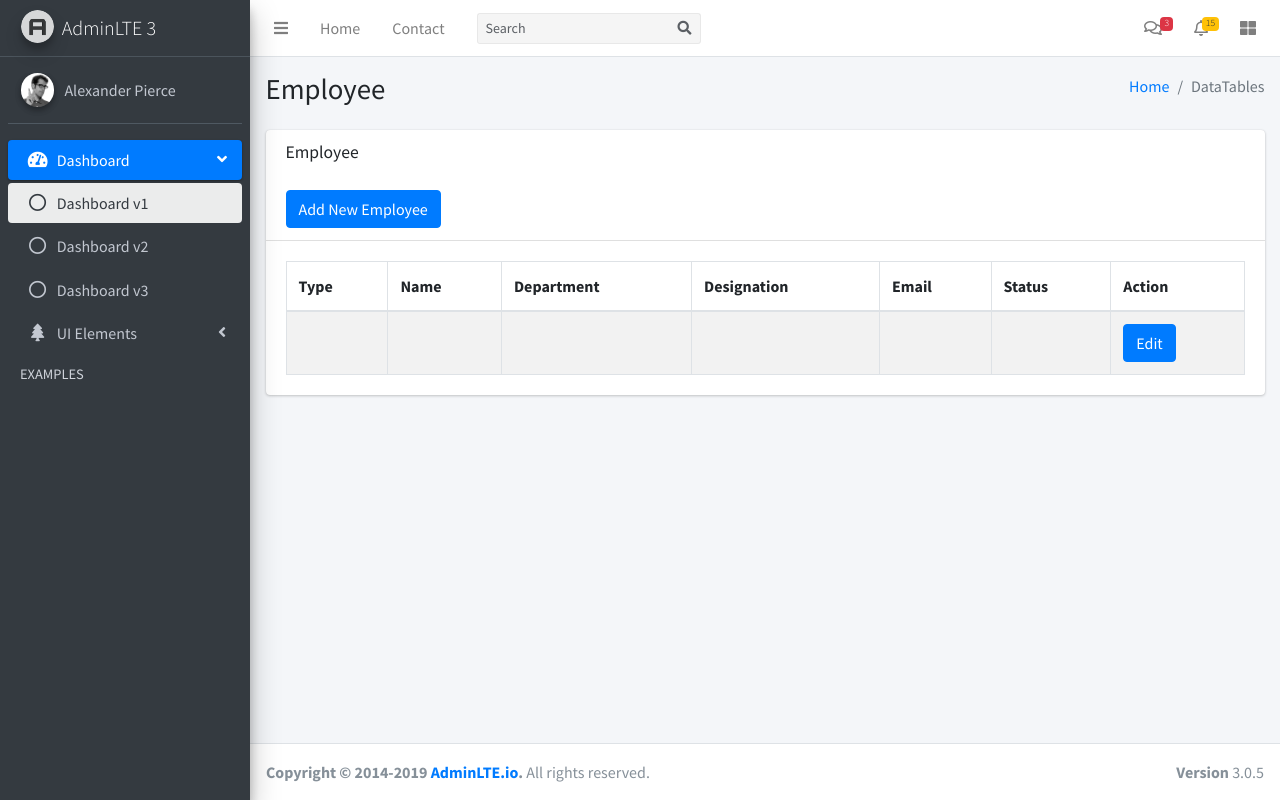
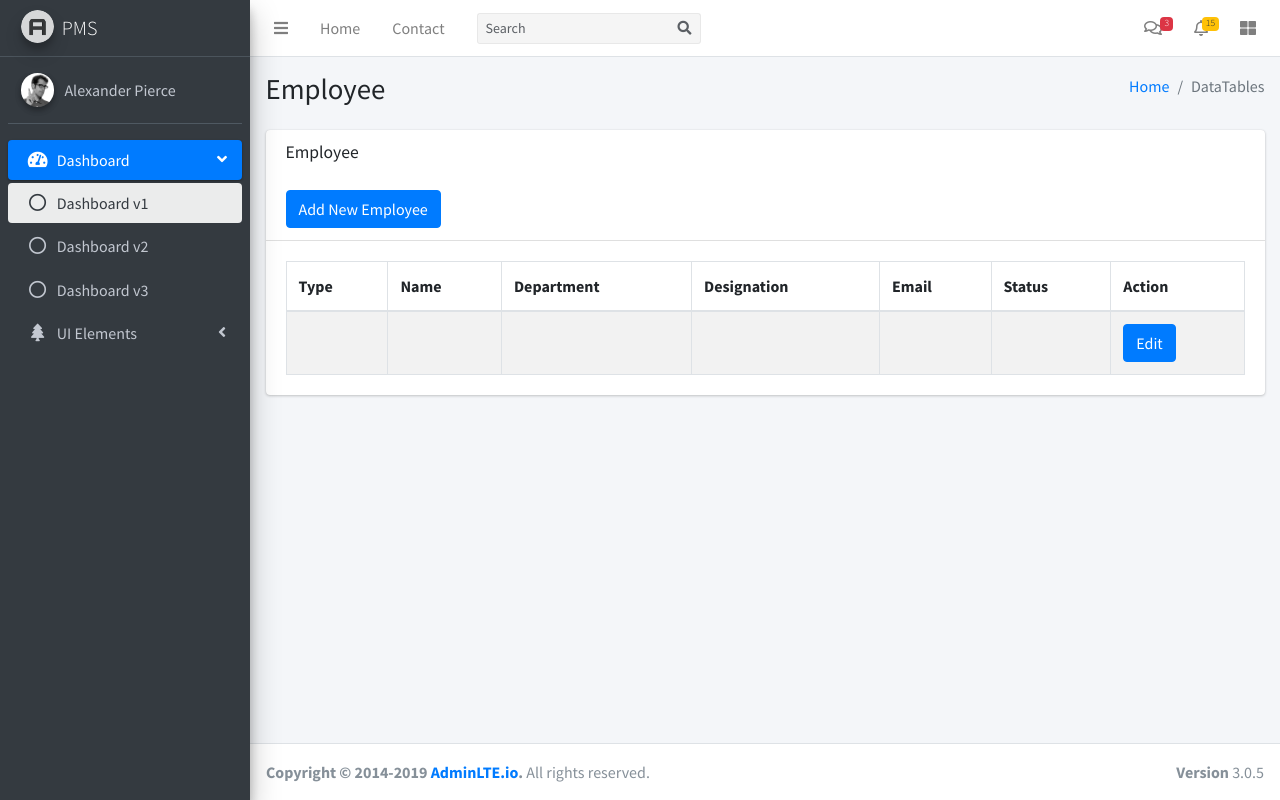
Before and after one commit to sabbirshawon/projectManagementSystem, a CodeIgniter app: page /projectManagementSystem/index.php/employee/index in a window 1280 px wide. Run offline with CodeIgniter, Linux system fonts and the light colour scheme; some libraries are stand-ins or nearby versions.

Commit message:
modified header

```diff
--- a/application/views/backend/layouts/header.php
+++ b/application/views/backend/layouts/header.php
@@ -156,10 +156,10 @@
   <!-- Main Sidebar Container -->
   <aside class="main-sidebar sidebar-dark-primary elevation-4">
     <!-- Brand Logo -->
-    <a href="index3.html" class="brand-link">
+    <a href="#" class="brand-link">
       <img src="<?php echo base_url();?>assets/dist/img/AdminLTELogo.png" alt="AdminLTE Logo" class="brand-image img-circle elevation-3"
            style="opacity: .8">
-      <span class="brand-text font-weight-light">AdminLTE 3</span>
+      <span class="brand-text font-weight-light">PMS</span>
     </a>
 
     <!-- Sidebar -->
@@ -239,13 +239,6 @@
             </ul>
           </li>
 
-
-          <li class="nav-header">EXAMPLES</li>
-
-
-
-
-
         </ul>
       </nav>
       <!-- /.sidebar-menu -->
```
